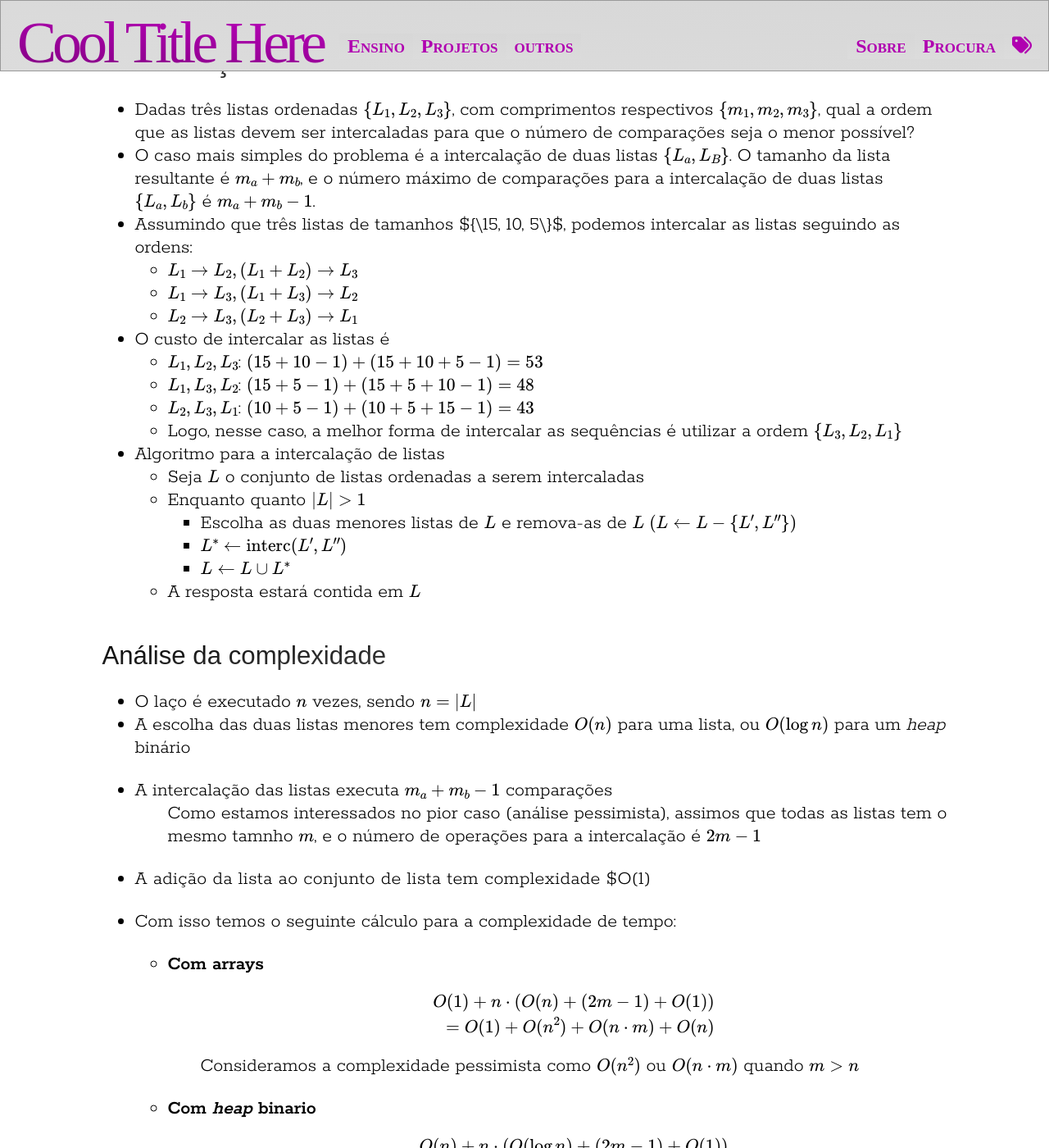
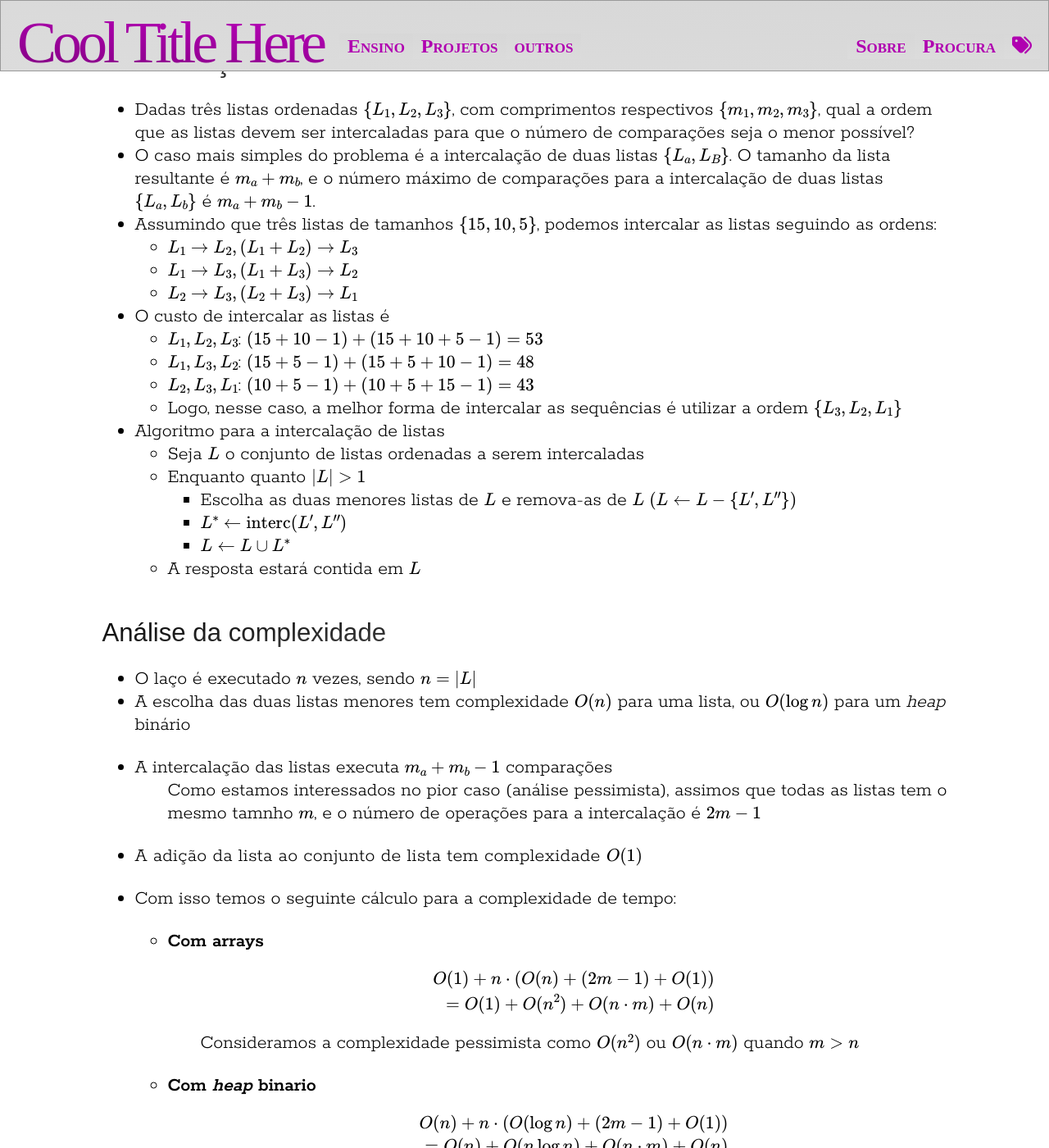
Before and after one commit to rafasgj/rafaeljeffman.com, a Jekyll site: the page built from teaching/lasalle/lectures/analise-algoritmos/lecture-14.md, in a window 1280 px wide and 1400 px high, scrolled down 2244 px. Shown: the whole window at 82% size. Built offline with Jekyll 4.4.1, drawn with Linux system fonts in a browser that asks for light colours; nearby versions of some CDN libraries; some web fonts are replaced.

```diff
--- a/teaching/lasalle/lectures/analise-algoritmos/lecture-14.md
+++ b/teaching/lasalle/lectures/analise-algoritmos/lecture-14.md
@@ -61,7 +61,7 @@ institution:
 
 * Dadas três listas ordenadas $\\{L_1, L_2, L_3\\}$, com comprimentos respectivos $\\{m_1, m_2, m_3\\}$, qual a ordem que as listas devem ser intercaladas para que o número de comparações seja o menor possível?
 * O caso mais simples do problema é a intercalação de duas listas $\\{L_a, L_B\\}$. O tamanho da lista resultante é $m_a + m_b$, e o número máximo de comparações para a intercalação de duas listas $\\{L_a, L_b\\}$ é $m_a + m_b - 1$.
-* Assumindo que três listas de tamanhos $\{\15, 10, 5\\}$, podemos intercalar as listas seguindo as ordens:
+* Assumindo que três listas de tamanhos $\\{15, 10, 5\\}$, podemos intercalar as listas seguindo as ordens:
     * $L_1 \rightarrow L_2, \(L_1 + L_2\) \rightarrow L_3$
     * $L_1 \rightarrow L_3, \(L_1 + L_3\) \rightarrow L_2$
     * $L_2 \rightarrow L_3, \(L_2 + L_3\) \rightarrow L_1$
@@ -84,7 +84,7 @@ institution:
 * A escolha das duas listas menores tem complexidade $O(n)$ para uma lista, ou $O(\log{n})$ para um _heap_ binário
 * A intercalação das listas executa $m_a + m_b - 1$ comparações
 : Como estamos interessados no pior caso (análise pessimista), assimos que todas as listas tem o mesmo tamnho $m$, e o número de operações para a intercalação é $2m - 1$
-* A adição da lista ao conjunto de lista tem complexidade $O(1)
+* A adição da lista ao conjunto de lista tem complexidade $O(1)$
 
 * Com isso temos o seguinte cálculo para a complexidade de tempo:
     * **Com arrays**
```
Also changed, not shown: teaching/lasalle/lectures/analise-algoritmos/lecture-13.md (+1 -1 lines).
